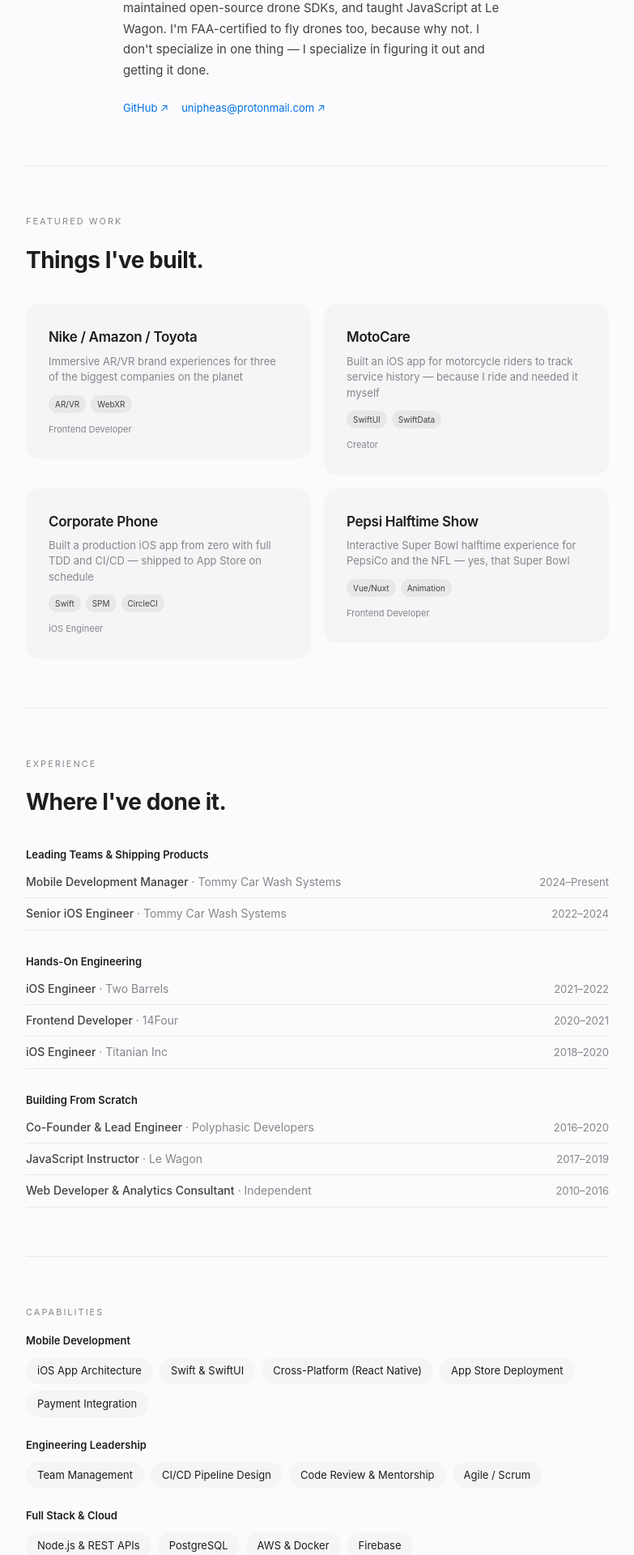
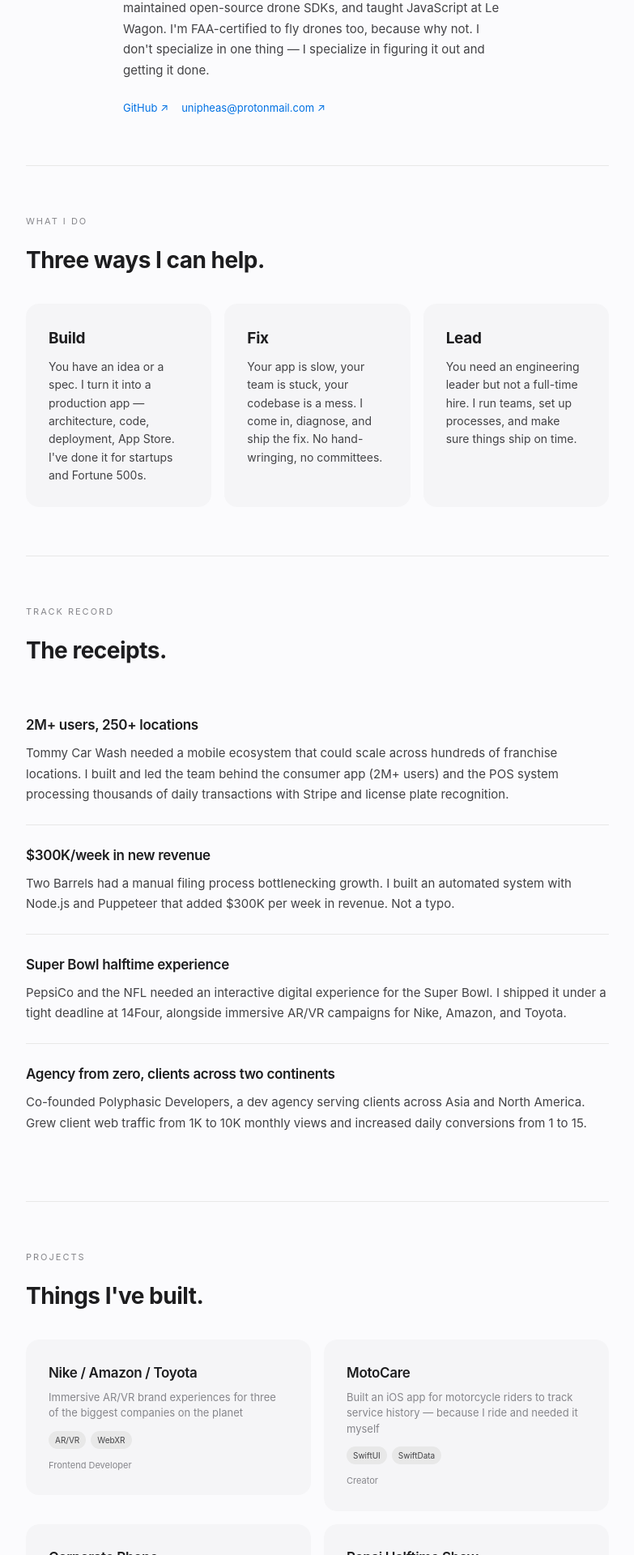
Before and after one commit to unipheas/unipheas.github.io, a PHP site: page / in a window 1280 px wide. Shown: the part 920-2840 px from the top of the page at 81% size, without its empty margins (248-1031 px from the left). Run offline with PHP 8.4, Linux system fonts and the light colour scheme.

Commit message:
feat: redesign site for consulting/contract audience
- Hero: "Your app is stuck. I unstick it." — leads with client's problem
- New "What I Do" section with Build/Fix/Lead service lanes (replaces
  skills pill badges)
- New "The receipts" proof stories section with problem→result format
  (replaces career timeline)
- Updated nav: About, Services, Results, Work, Contact
- Stronger CTA: "Let's talk" with low-commitment copy
- Cleaned up JS scroll animations (removed unused slide-left logic)

Co-Authored-By: Claude Opus 4.6 <noreply@anthropic.com>

```diff
--- a/css/style.css
+++ b/css/style.css
@@ -448,81 +448,55 @@ img {
   to { transform: rotateX(0); }
 }
 
-/* --- Experience --- */
-.exp-chapter {
-  margin-bottom: 28px;
+/* --- Services --- */
+.services-grid {
+  display: grid;
+  grid-template-columns: 1fr 1fr 1fr;
+  gap: 16px;
 }
 
-.exp-chapter:last-child {
-  margin-bottom: 0;
+.service-card {
+  background: var(--color-surface);
+  border-radius: 16px;
+  padding: 28px;
 }
 
-.exp-chapter-title {
-  font-size: 13px;
-  font-weight: 600;
+.service-title {
+  font-size: 19px;
+  font-weight: 700;
+  letter-spacing: -0.3px;
   color: var(--color-primary);
-  margin-bottom: 4px;
+  margin-bottom: 8px;
 }
 
-.exp-row {
-  display: flex;
-  justify-content: space-between;
-  align-items: baseline;
-  padding: 8px 0;
-  border-bottom: 1px solid var(--color-border);
+.service-description {
   font-size: 14px;
   color: var(--color-secondary);
+  line-height: 1.6;
 }
 
-.exp-role {
-  font-weight: 500;
+/* --- Proof Stories --- */
+.proof-story {
+  padding: 24px 0;
+  border-bottom: 1px solid var(--color-border);
 }
 
-.exp-company {
-  color: var(--color-tertiary);
+.proof-story:last-child {
+  border-bottom: none;
 }
 
-.exp-date {
-  color: var(--color-tertiary);
-  font-size: 13px;
-  white-space: nowrap;
-  margin-left: 16px;
+.proof-headline {
+  font-size: 17px;
+  font-weight: 600;
+  letter-spacing: -0.3px;
+  color: var(--color-primary);
+  margin-bottom: 8px;
 }
 
-/* --- Capabilities --- */
-.skills-group {
-  margin-bottom: 24px;
-}
-
-.skills-group:last-child {
-  margin-bottom: 0;
-}
-
-.skills-group-title {
-  font-size: 13px;
-  font-weight: 600;
-  color: var(--color-primary);
-  margin-bottom: 10px;
-}
-
-.skills-tags {
-  display: flex;
-  flex-wrap: wrap;
-  gap: 8px;
-}
-
-.skill-tag {
-  font-size: 13px;
-  background: var(--color-surface);
-  color: var(--color-primary);
-  padding: 6px 14px;
-  border-radius: 100px;
-}
-
-.skill-tag--accent {
-  border: 1.5px solid var(--color-accent);
-  background: rgba(0, 113, 227, 0.05);
-  color: var(--color-accent);
+.proof-body {
+  font-size: 15px;
+  color: var(--color-secondary);
+  line-height: 1.7;
 }
 
 /* --- Contact --- */
@@ -583,17 +557,6 @@ img {
   transform: translateX(0);
 }
 
-/* Staggered tag fade-in */
-.skills-tags .skill-tag {
-  opacity: 0;
-  transform: translateY(10px);
-  transition: opacity 0.3s ease, transform 0.3s ease;
-}
-
-.animate-on-scroll.is-visible .skill-tag {
-  opacity: 1;
-  transform: translateY(0);
-}
 
 /* Reduced motion */
 @media (prefers-reduced-motion: reduce) {
@@ -610,12 +573,6 @@ img {
   }
 
   .slide-left {
-    opacity: 1;
-    transform: none;
-    transition: none;
-  }
-
-  .skills-tags .skill-tag {
     opacity: 1;
     transform: none;
     transition: none;
@@ -669,13 +626,8 @@ img {
     grid-template-columns: 1fr;
   }
 
-  .exp-row {
-    flex-direction: column;
-    gap: 2px;
-  }
-
-  .exp-date {
-    margin-left: 0;
+  .services-grid {
+    grid-template-columns: 1fr;
   }
 
   .mobile-nav-links {
@@ -739,11 +691,6 @@ img {
     transition: none;
   }
 
-  .skills-tags .skill-tag {
-    opacity: 1;
-    transform: none;
-  }
-
   .nav-header,
   .hero-scroll-indicator,
   .nav-toggle {
--- a/index.html
+++ b/index.html
@@ -3,12 +3,12 @@
 <head>
   <meta charset="utf-8">
   <meta name="viewport" content="width=device-width, initial-scale=1">
-  <title>Brian Phillips — Engineering Leader &amp; Full-Stack Builder</title>
-  <meta name="description" content="15 years shipping mobile and full-stack systems for Nike, Amazon, Toyota, and PepsiCo. I build what matters, lead teams that deliver, and solve problems others won't touch.">
+  <title>Brian Phillips — I Build, Fix, and Lead Engineering Teams</title>
+  <meta name="description" content="15 years shipping production systems for Nike, Amazon, Toyota, and PepsiCo. Apps with 2M+ users. I build what's missing, fix what's broken, and lead teams that deliver.">
 
   <!-- Open Graph -->
-  <meta property="og:title" content="Brian Phillips — I Build Things That Work">
-  <meta property="og:description" content="Engineering leader with 15 years shipping production systems for Fortune 500 brands. Mobile, full-stack, and everything in between.">
+  <meta property="og:title" content="Brian Phillips — Your App Is Stuck. I Unstick It.">
+  <meta property="og:description" content="Engineering leader with 15 years shipping for Fortune 500 brands. Build, fix, or lead — I do all three.">
   <meta property="og:type" content="website">
   <meta property="og:url" content="https://unipheas.github.io">
 
@@ -27,8 +27,9 @@
         <a href="#" class="nav-logo">Brian Phillips</a>
         <ul class="nav-links">
           <li><a href="#about">About</a></li>
+          <li><a href="#services">Services</a></li>
+          <li><a href="#results">Results</a></li>
           <li><a href="#work">Work</a></li>
-          <li><a href="#experience">Experience</a></li>
           <li><a href="#contact">Contact</a></li>
         </ul>
         <button class="nav-toggle" aria-label="Toggle navigation" aria-expanded="false">
@@ -40,8 +41,9 @@
     <div class="mobile-nav" aria-hidden="true">
       <ul class="mobile-nav-links">
         <li><a href="#about">About</a></li>
+        <li><a href="#services">Services</a></li>
+        <li><a href="#results">Results</a></li>
         <li><a href="#work">Work</a></li>
-        <li><a href="#experience">Experience</a></li>
         <li><a href="#contact">Contact</a></li>
       </ul>
     </div>
@@ -52,9 +54,9 @@
     <!-- Hero -->
     <section class="hero" aria-label="Introduction">
       <div class="container hero-content">
-        <p class="hero-label">Engineering Leader · Full-Stack Builder</p>
-        <h1 class="hero-headline">I build what<br>ships.</h1>
-        <p class="hero-subline">15 years shipping production systems for Nike, Amazon, Toyota, and PepsiCo. Apps with 2M+ users. Mobile, full-stack, and everything in between.</p>
+        <p class="hero-label">Engineering Leader · 15 Years Shipping</p>
+        <h1 class="hero-headline">Your app is stuck.<br>I unstick it.</h1>
+        <p class="hero-subline">I build, fix, and lead mobile and full-stack systems. Nike, Amazon, Toyota, PepsiCo — and probably your next project.</p>
         <div class="hero-scroll-indicator" aria-hidden="true">&#9662;</div>
       </div>
     </section>
@@ -78,10 +80,65 @@
 
     <div class="divider"></div>
 
+    <!-- What I Do -->
+    <section id="services" class="section" aria-label="Services">
+      <div class="container">
+        <p class="section-label">What I Do</p>
+        <h2 class="section-title">Three ways I can help.</h2>
+
+        <div class="services-grid">
+          <div class="service-card animate-on-scroll">
+            <h3 class="service-title">Build</h3>
+            <p class="service-description">You have an idea or a spec. I turn it into a production app — architecture, code, deployment, App Store. I've done it for startups and Fortune 500s.</p>
+          </div>
+          <div class="service-card animate-on-scroll">
+            <h3 class="service-title">Fix</h3>
+            <p class="service-description">Your app is slow, your team is stuck, your codebase is a mess. I come in, diagnose, and ship the fix. No hand-wringing, no committees.</p>
+          </div>
+          <div class="service-card animate-on-scroll">
+            <h3 class="service-title">Lead</h3>
+            <p class="service-description">You need an engineering leader but not a full-time hire. I run teams, set up processes, and make sure things ship on time.</p>
+          </div>
+        </div>
+      </div>
+    </section>
+
+    <div class="divider"></div>
+
+    <!-- Results -->
+    <section id="results" class="section" aria-label="Results">
+      <div class="container">
+        <p class="section-label">Track Record</p>
+        <h2 class="section-title">The receipts.</h2>
+
+        <div class="proof-story animate-on-scroll">
+          <h3 class="proof-headline">2M+ users, 250+ locations</h3>
+          <p class="proof-body">Tommy Car Wash needed a mobile ecosystem that could scale across hundreds of franchise locations. I built and led the team behind the consumer app (2M+ users) and the POS system processing thousands of daily transactions with Stripe and license plate recognition.</p>
+        </div>
+
+        <div class="proof-story animate-on-scroll">
+          <h3 class="proof-headline">$300K/week in new revenue</h3>
+          <p class="proof-body">Two Barrels had a manual filing process bottlenecking growth. I built an automated system with Node.js and Puppeteer that added $300K per week in revenue. Not a typo.</p>
+        </div>
+
+        <div class="proof-story animate-on-scroll">
+          <h3 class="proof-headline">Super Bowl halftime experience</h3>
+          <p class="proof-body">PepsiCo and the NFL needed an interactive digital experience for the Super Bowl. I shipped it under a tight deadline at 14Four, alongside immersive AR/VR campaigns for Nike, Amazon, and Toyota.</p>
+        </div>
+
+        <div class="proof-story animate-on-scroll">
+          <h3 class="proof-headline">Agency from zero, clients across two continents</h3>
+          <p class="proof-body">Co-founded Polyphasic Developers, a dev agency serving clients across Asia and North America. Grew client web traffic from 1K to 10K monthly views and increased daily conversions from 1 to 15.</p>
+        </div>
+      </div>
+    </section>
+
+    <div class="divider"></div>
+
     <!-- Featured Work -->
     <section id="work" class="section" aria-label="Featured Work">
       <div class="container">
-        <p class="section-label">Featured Work</p>
+        <p class="section-label">Projects</p>
         <h2 class="section-title">Things I've built.</h2>
 
         <div class="card-grid" aria-live="polite">
@@ -119,138 +176,11 @@
 
     <div class="divider"></div>
 
-    <!-- Experience -->
-    <section id="experience" class="section" aria-label="Experience">
-      <div class="container">
-        <p class="section-label">Experience</p>
-        <h2 class="section-title">Where I've done it.</h2>
-
-        <div class="exp-chapter">
-          <h3 class="exp-chapter-title">Leading Teams &amp; Shipping Products</h3>
-          <div class="exp-row animate-on-scroll slide-left">
-            <div class="exp-info">
-              <span class="exp-role">Mobile Development Manager</span>
-              <span class="exp-company"> · Tommy Car Wash Systems</span>
-            </div>
-            <span class="exp-date">2024–Present</span>
-          </div>
-          <div class="exp-row animate-on-scroll slide-left">
-            <div class="exp-info">
-              <span class="exp-role">Senior iOS Engineer</span>
-              <span class="exp-company"> · Tommy Car Wash Systems</span>
-            </div>
-            <span class="exp-date">2022–2024</span>
-          </div>
-        </div>
-
-        <div class="exp-chapter">
-          <h3 class="exp-chapter-title">Hands-On Engineering</h3>
-          <div class="exp-row animate-on-scroll slide-left">
-            <div class="exp-info">
-              <span class="exp-role">iOS Engineer</span>
-              <span class="exp-company"> · Two Barrels</span>
-            </div>
-            <span class="exp-date">2021–2022</span>
-          </div>
-          <div class="exp-row animate-on-scroll slide-left">
-            <div class="exp-info">
-              <span class="exp-role">Frontend Developer</span>
-              <span class="exp-company"> · 14Four</span>
-            </div>
-            <span class="exp-date">2020–2021</span>
-          </div>
-          <div class="exp-row animate-on-scroll slide-left">
-            <div class="exp-info">
-              <span class="exp-role">iOS Engineer</span>
-              <span class="exp-company"> · Titanian Inc</span>
-            </div>
-            <span class="exp-date">2018–2020</span>
-          </div>
-        </div>
-
-        <div class="exp-chapter">
-          <h3 class="exp-chapter-title">Building From Scratch</h3>
-          <div class="exp-row animate-on-scroll slide-left">
-            <div class="exp-info">
-              <span class="exp-role">Co-Founder &amp; Lead Engineer</span>
-              <span class="exp-company"> · Polyphasic Developers</span>
-            </div>
-            <span class="exp-date">2016–2020</span>
-          </div>
-          <div class="exp-row animate-on-scroll slide-left">
-            <div class="exp-info">
-              <span class="exp-role">JavaScript Instructor</span>
-              <span class="exp-company"> · Le Wagon</span>
-            </div>
-            <span class="exp-date">2017–2019</span>
-          </div>
-          <div class="exp-row animate-on-scroll slide-left">
-            <div class="exp-info">
-              <span class="exp-role">Web Developer &amp; Analytics Consultant</span>
-              <span class="exp-company"> · Independent</span>
-            </div>
-            <span class="exp-date">2010–2016</span>
-          </div>
-        </div>
-      </div>
-    </section>
-
-    <div class="divider"></div>
-
-    <!-- Capabilities -->
-    <section id="capabilities" class="section animate-on-scroll" aria-label="Capabilities">
-      <div class="container">
-        <p class="section-label">Capabilities</p>
-
-        <div class="skills-group">
-          <h3 class="skills-group-title">Mobile Development</h3>
-          <div class="skills-tags">
-            <span class="skill-tag">iOS App Architecture</span>
-            <span class="skill-tag">Swift &amp; SwiftUI</span>
-            <span class="skill-tag">Cross-Platform (React Native)</span>
-            <span class="skill-tag">App Store Deployment</span>
-            <span class="skill-tag">Payment Integration</span>
-          </div>
-        </div>
-
-        <div class="skills-group">
-          <h3 class="skills-group-title">Engineering Leadership</h3>
-          <div class="skills-tags">
-            <span class="skill-tag">Team Management</span>
-            <span class="skill-tag">CI/CD Pipeline Design</span>
-            <span class="skill-tag">Code Review &amp; Mentorship</span>
-            <span class="skill-tag">Agile / Scrum</span>
-          </div>
-        </div>
-
-        <div class="skills-group">
-          <h3 class="skills-group-title">Full Stack &amp; Cloud</h3>
-          <div class="skills-tags">
-            <span class="skill-tag">Node.js &amp; REST APIs</span>
-            <span class="skill-tag">PostgreSQL</span>
-            <span class="skill-tag">AWS &amp; Docker</span>
-            <span class="skill-tag">Firebase</span>
-          </div>
-        </div>
-
-        <div class="skills-group">
-          <h3 class="skills-group-title">Specialized</h3>
-          <div class="skills-tags">
-            <span class="skill-tag">AR/VR &amp; Immersive Experiences</span>
-            <span class="skill-tag">Process Automation</span>
-            <span class="skill-tag skill-tag--accent">FAA Remote Pilot &#9992;</span>
-          </div>
-        </div>
-      </div>
-    </section>
-
-    <div class="divider"></div>
-
     <!-- Contact -->
     <section id="contact" class="section animate-on-scroll" aria-label="Contact">
       <div class="container contact-content">
-        <h2 class="section-title contact-title">Got a hard problem?</h2>
-        <p class="contact-subline">I'm available for engineering leadership, contract work, and the kind of projects most people don't want to touch.</p>
+        <h2 class="section-title contact-title">Let's talk.</h2>
+        <p class="contact-subline">Tell me what's broken, what needs building, or where your team is stuck. No pitch decks, no sales calls — just a conversation.</p>
         <div class="contact-links">
           <a href="mailto:unipheas@protonmail.com">unipheas@protonmail.com &#8599;</a>
           <a href="https://github.com/unipheas" target="_blank" rel="noopener noreferrer">GitHub &#8599;</a>
```
Also changed, not shown: js/site.js (+2 -22 lines).
